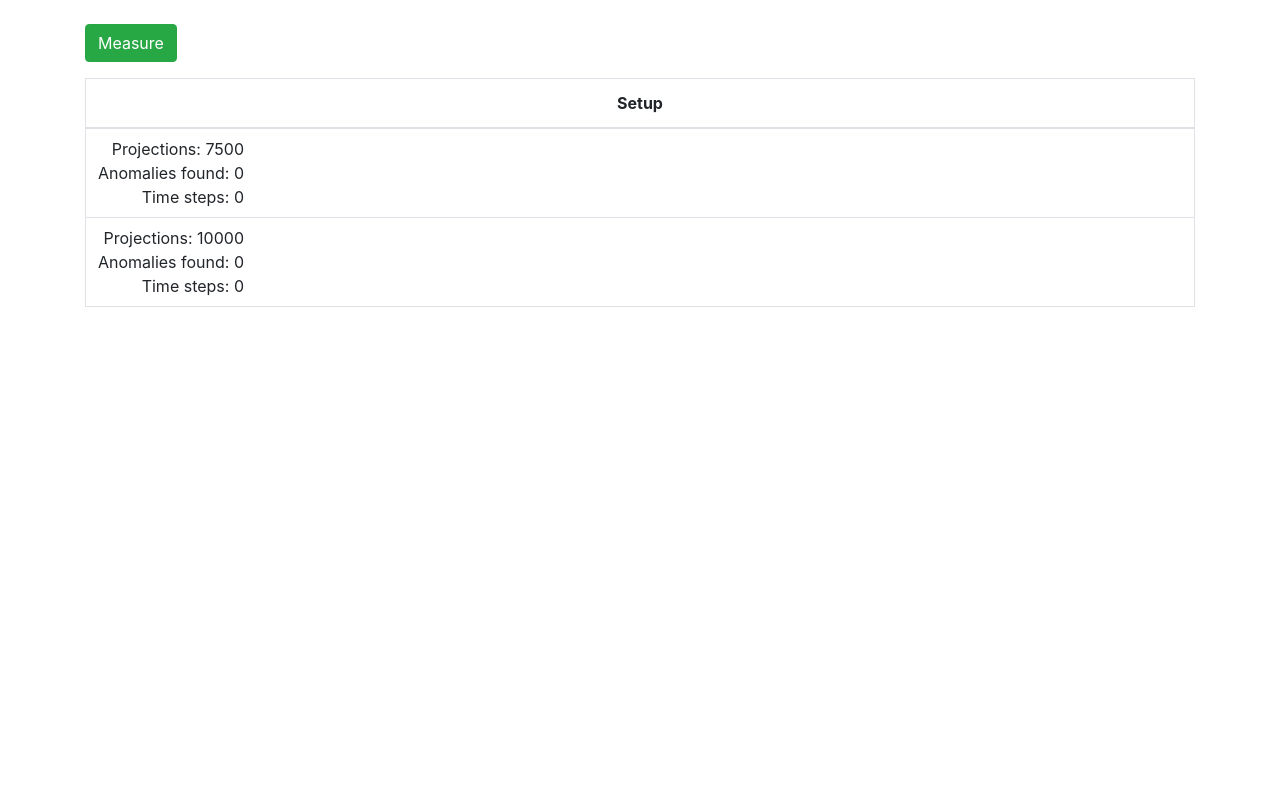
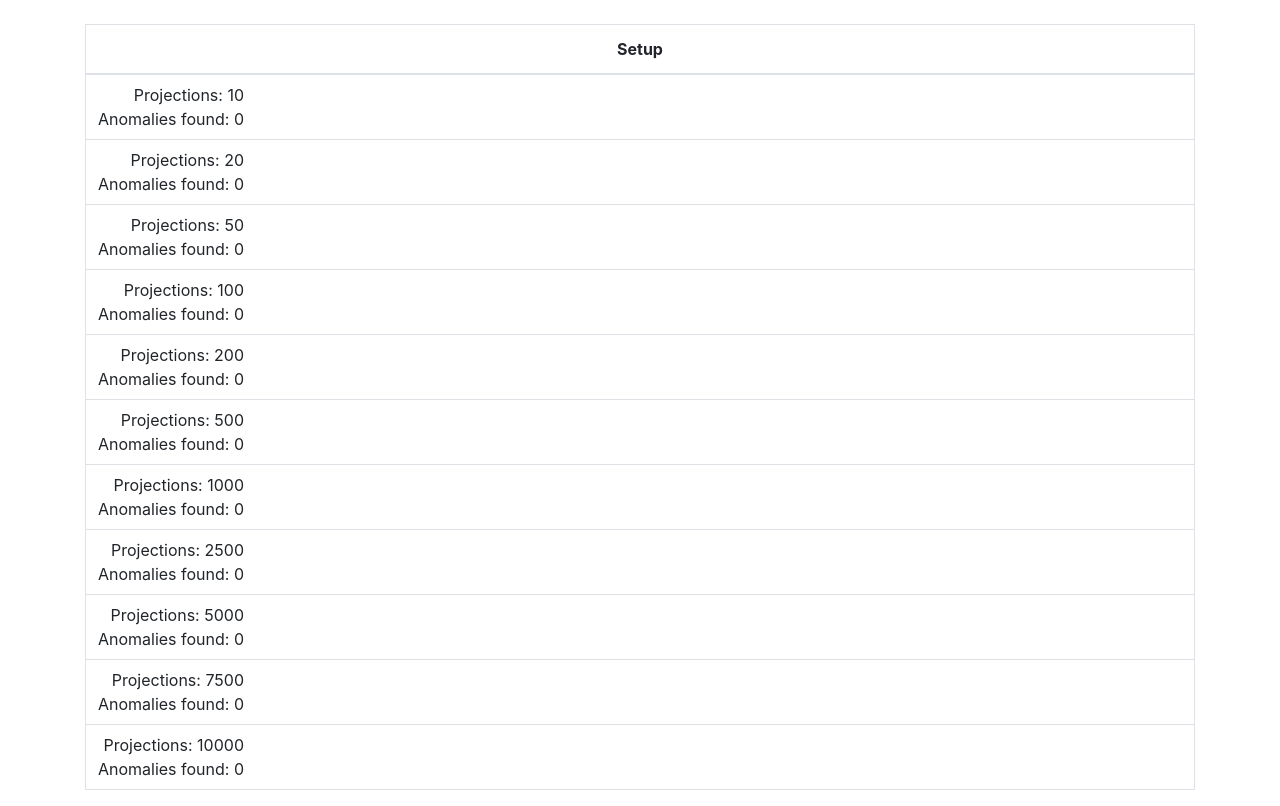
Before and after one commit to diegocasmo/ml_blink_api, a Flask app: page /measurements in a window 1280 px wide. Shown: the part 56-862 px from the top of the page. Before the commit the page ends 363 px from the top, so only its background shows below. Run offline with Flask 2, Linux system fonts and the light colour scheme; data that the repository does not hold is empty; parts of the project's set-up code (start-up, migrations or seed data) failed here and were passed over; some libraries are stand-ins or nearby versions.

Commit message:
Show all experiments

```diff
--- a/ml_blink_api/jobs/ml_blink_101.py
+++ b/ml_blink_api/jobs/ml_blink_101.py
@@ -15,8 +15,7 @@ from ml_blink_api.utils.celery_logger import log_info, log_error
 from ml_blink_api.config.db import db
 
 MAX_TIME_STEPS = 201
-# 10, 20, 50, 100, 200, 500, 1000, 2500, 5000,
-NUM_PROJ = [7500, 10000]
+NUM_PROJ = [10, 20, 50, 100, 200, 500, 1000, 2500, 5000, 7500, 10000]
 
 ANOMALIES = [{
   'image_key': 13,
--- a/ml_blink_api/templates/measurements/index.html
+++ b/ml_blink_api/templates/measurements/index.html
@@ -2,7 +2,7 @@
 
 {% block content %}
 
-  {% include 'measurements/_form.html' %}
+  <!-- {% include 'measurements/_form.html' %} -->
 
   <table class='table table-bordered'>
   <thead>
@@ -19,11 +19,10 @@
   </thead>
     {% for x in all_measurements %}
       <tr>
-        <td class='p-2'>
+        <td class='p-2 align-middle'>
           <div style='width: 150px;' class='text-right'>
             <p class='m-0'>Projections: {{ x['num_proj'] }} </p>
             <p class='m-0'>Anomalies found: {{ x['anomalies'] }} </p>
-            <p class='m-0'>Time steps: {{ x['time_steps'] }} </p>
           </div>
         </td>
         {% for y in x['active_set'] %}
```
